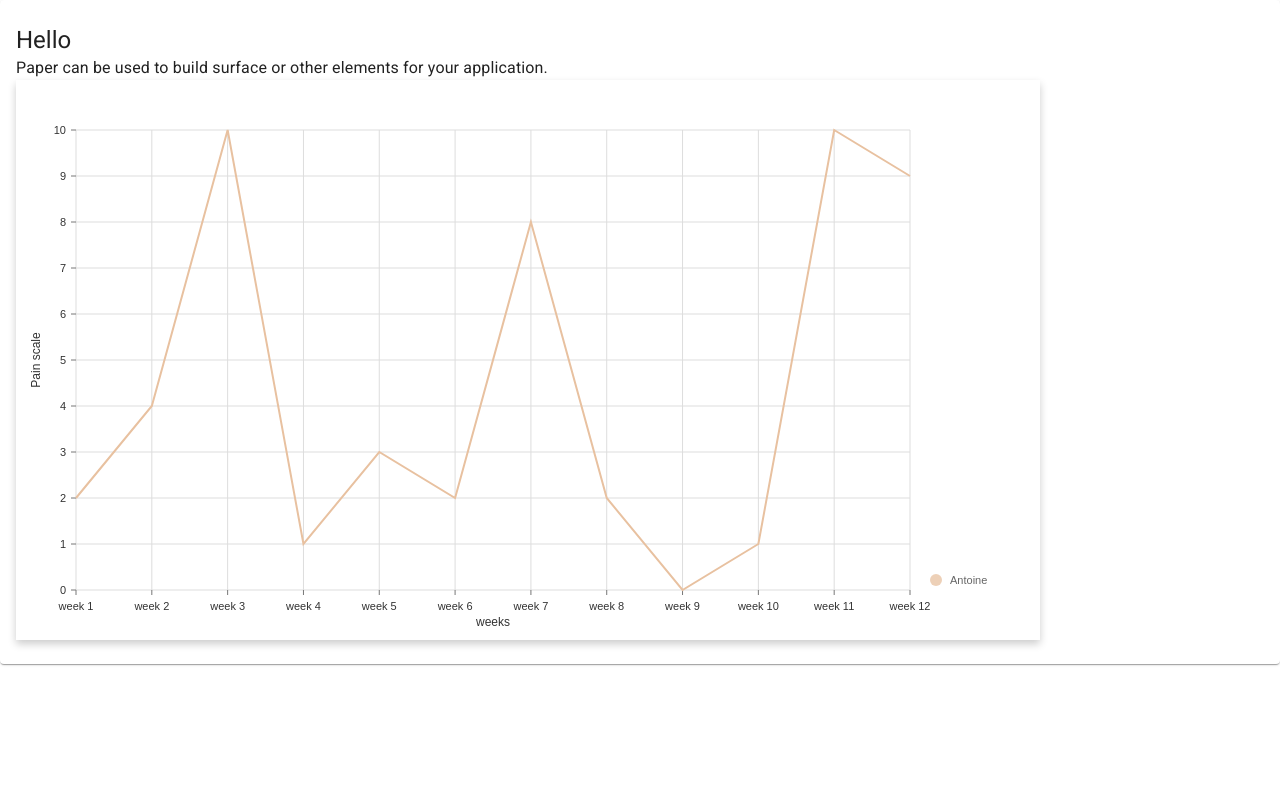
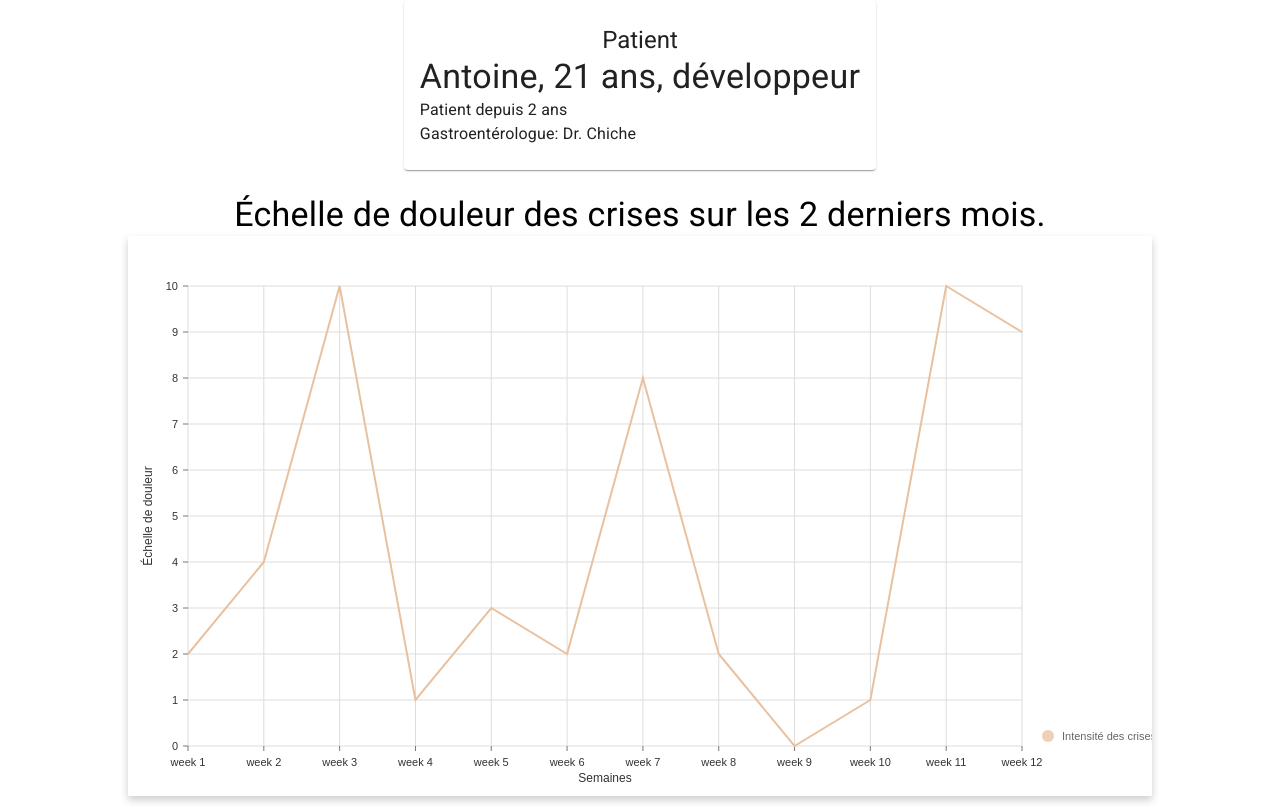
Before and after one commit to B-IBS/B.IBS_WEB, a React (Create React App) app in the folder b.bis_web/: page / in a window 1280 px wide. Both pictures are taken after a click on the button "CONTINUER". Built offline with nearby package versions, Linux system fonts and the light colour scheme.

Commit message:
[FIX] Fixed linter and typo on doctor dashboard

```diff
--- a/b.bis_web/src/components/Chart/config.js
+++ b/b.bis_web/src/components/Chart/config.js
@@ -1,91 +1,91 @@
 export default {
   keys: [
-        "hot dog",
-        "burger",
-        "sandwich",
-        "kebab",
-        "fries",
-        "donut"
+    'hot dog',
+    'burger',
+    'sandwich',
+    'kebab',
+    'fries',
+    'donut',
   ],
   margin: {
-        "top": 50,
-        "right": 130,
-        "bottom": 50,
-        "left": 60
+    top: 50,
+    right: 130,
+    bottom: 50,
+    left: 60,
   },
   defs: [
     {
-            "id": "dots",
-            "type": "patternDots",
-            "background": "inherit",
-            "color": "#38bcb2",
-            "size": 4,
-            "padding": 1,
-            "stagger": true
+      id: 'dots',
+      type: 'patternDots',
+      background: 'inherit',
+      color: '#38bcb2',
+      size: 4,
+      padding: 1,
+      stagger: true,
     },
     {
-            "id": "lines",
-            "type": "patternLines",
-            "background": "inherit",
-            "color": "#eed312",
-            "rotation": -45,
-            "lineWidth": 6,
-            "spacing": 10
-        }
+      id: 'lines',
+      type: 'patternLines',
+      background: 'inherit',
+      color: '#eed312',
+      rotation: -45,
+      lineWidth: 6,
+      spacing: 10,
+    },
   ],
   fill: [
     {
-            "match": {
-                "id": "fries"
+      match: {
+        id: 'fries',
       },
-            "id": "dots"
+      id: 'dots',
     },
     {
-            "match": {
-                "id": "sandwich"
+      match: {
+        id: 'sandwich',
       },
-            "id": "lines"
-        }
+      id: 'lines',
+    },
   ],
   axisBottom: {
-        "orient" : "bottom",
-        "tickSize": 5,
-        "tickPadding": 5,
-        "tickRotation": 0,
-        "legend": "weeks",
-        "legendPosition": "middle",
-        "legendOffset": 32
+    orient: 'bottom',
+    tickSize: 5,
+    tickPadding: 5,
+    tickRotation: 0,
+    legend: 'Semaines',
+    legendPosition: 'middle',
+    legendOffset: 32,
   },
   axisLeft: {
-        "tickSize": 5,
-        "tickPadding": 5,
-        "tickRotation": 0,
-        "legend": "Pain scale",
-        "legendPosition": "middle",
-        "legendOffset": -40
+    tickSize: 5,
+    tickPadding: 5,
+    tickRotation: 0,
+    legend: 'Échelle de douleur',
+    legendPosition: 'middle',
+    legendOffset: -40,
   },
   legends: [
     {
-            "dataFrom": "keys",
-            "anchor": "bottom-right",
-            "direction": "column",
-            "justify": false,
-            "translateX": 120,
-            "translateY": 0,
-            "itemsSpacing": 2,
-            "itemWidth": 100,
-            "itemHeight": 20,
-            "itemDirection": "left-to-right",
-            "itemOpacity": 0.85,
-            "symbolSize": 20,
-            "effects": [
+      dataFrom: 'keys',
+      anchor: 'bottom-right',
+      direction: 'column',
+      justify: false,
+      translateX: 120,
+      translateY: 0,
+      itemsSpacing: 2,
+      itemWidth: 100,
+      itemHeight: 20,
+      itemDirection: 'left-to-right',
+      itemOpacity: 0.85,
+      symbolSize: 20,
+      effects: [
         {
-                    "on": "hover",
-                    "style": {
-                        "itemOpacity": 1
-                    }
-                }
-            ]
-        }
-    ]
-}
+          on: 'hover',
+          style: {
+            itemOpacity: 1,
+          },
+        },
+      ],
+    },
+  ],
+};
--- a/b.bis_web/src/components/DoctorDashboard.tsx
+++ b/b.bis_web/src/components/DoctorDashboard.tsx
@@ -5,13 +5,17 @@ import {
   Typography,
   createStyles,
   makeStyles,
+  Grid,
 } from '@material-ui/core';
 import useDefaultStore from '../context/storeApi';
 import Chart from './Chart/chart';
 
 const useStyles = makeStyles((theme) => createStyles({
+  paper: {
+    padding: theme.spacing(3, 2),
+  },
   root: {
-    padding: theme.spacing(3, 2),
+    flewGrow: 1,
   },
 }));
 
@@ -21,16 +25,40 @@ export default function Test() {
   const { login } = useDefaultStore();
 
   return (
-    <Paper className={classes.root}>
-      <Typography variant="h5" component="h3">
-        Hello
-        {' '}
-        { login }
-      </Typography>
-      <Typography component="p">
-        Paper can be used to build surface or other elements for your application.
-      </Typography>
-      <Chart />
-    </Paper>
+    <div className={classes.root}>
+      <Grid
+        container
+        spacing={3}
+        alignItems="center"
+        direction="column"
+        justify="center"
+        style={{ minHeight: '100vh' }}
+      >
+        <Grid item xs={12}>
+          <Paper className={classes.paper}>
+            <Typography variant="h5" component="h3" align="center">
+              Patient
+              {' '}
+              { login }
+            </Typography>
+            <Typography component="p" variant="h4" align="center">
+              Antoine, 21 ans, développeur
+            </Typography>
+            <Typography component="p" variant="body1">
+              Patient depuis 2 ans
+            </Typography>
+            <Typography component="p" variant="body1">
+              Gastroentérologue: Dr. Chiche
+            </Typography>
+          </Paper>
+        </Grid>
+        <Grid item xs={12}>
+          <Typography component="h2" variant="h4" align="center">
+            Échelle de douleur des crises sur les 2 derniers mois.
+          </Typography>
+          <Chart />
+        </Grid>
+      </Grid>
+    </div>
   );
 }
--- a/b.bis_web/src/fake_data/data.js
+++ b/b.bis_web/src/fake_data/data.js
@@ -1,56 +1,56 @@
 export default [
   {
-    "id": "Antoine",
-    "color": "hsl(354,100%,43%)",
-    "data": [
+    id: 'Intensité des crises',
+    color: 'hsl(354,100%,43%)',
+    data: [
       {
-          "x": "week 1",
-          "y": 2
+        x: 'week 1',
+        y: 2,
       },
       {
-        "x": "week 2",
-        "y": 4
+        x: 'week 2',
+        y: 4,
       },
       {
-        "x": "week 3",
-        "y": 10
+        x: 'week 3',
+        y: 10,
       },
       {
-        "x": "week 4",
-        "y": 1
+        x: 'week 4',
+        y: 1,
       },
       {
-        "x": "week 5",
-        "y": 3
+        x: 'week 5',
+        y: 3,
       },
       {
-        "x": "week 6",
-        "y": 2
+        x: 'week 6',
+        y: 2,
       },
       {
-        "x": "week 7",
-        "y": 8
+        x: 'week 7',
+        y: 8,
       },
       {
-        "x": "week 8",
-        "y": 2
+        x: 'week 8',
+        y: 2,
       },
       {
-        "x": "week 9",
-        "y": 0
+        x: 'week 9',
+        y: 0,
       },
       {
-        "x": "week 10",
-        "y": 1
+        x: 'week 10',
+        y: 1,
       },
       {
-        "x": "week 11",
-        "y": 10
+        x: 'week 11',
+        y: 10,
       },
       {
-        "x": "week 12",
-        "y": 9
-      }
-    ]
-  }
-]
+        x: 'week 12',
+        y: 9,
+      },
+    ],
+  },
+];
```
Lines whose indentation alone changed are shown as unchanged.
